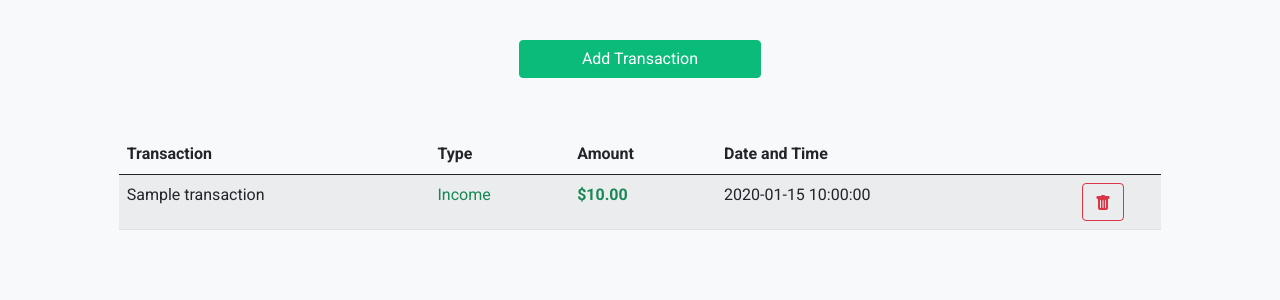
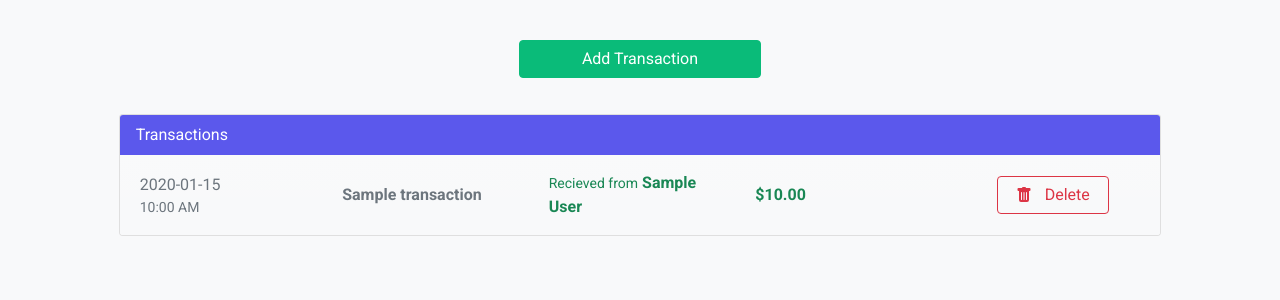
Before and after one commit to ReshanCSX/CS50x-Final-Project, a Flask app: page /transactions in a window 1280 px wide. Shown: the part 64-364 px from the top of the page. Run offline with Flask 2, Linux system fonts and the light colour scheme; a user stored in the database is signed in; tables that the repository leaves empty hold one stand-in row (values such as "Sample post").

Commit message:
New Design for transactions

```diff
--- a/financeapp/routes.py
+++ b/financeapp/routes.py
@@ -158,7 +158,28 @@ def home():
 @login_required
 def transactions():
 
-    user_transactions = Transactions.query.filter_by(user_id=current_user.id).order_by(desc(Transactions.date))
+    user_transactions = Transactions.query.filter_by(user_id=current_user.id).order_by(desc(Transactions.date)).all()
+
+    # Rendering Transactions
+    transaction_list = {}
+
+    def get_paid_member(id):
+        member = Members.query.get_or_404(id)
+        return member.name
+
+    index = 0
+
+    for transaction in user_transactions:
+        transaction_list[index] = {}
+        transaction_list[index]['id'] = transaction.id
+        transaction_list[index]['date'] = transaction.date.date()
+        transaction_list[index]['name'] = transaction.transaction_name
+        transaction_list[index]['time'] = (transaction.date.strftime("%I:%M %p"))
+        transaction_list[index]['type'] = transaction.transaction_type
+        transaction_list[index]['paid'] = get_paid_member(transaction.paid_by)
+        transaction_list[index]['amount'] = transaction.amount
+
+        index += 1
 
     # Render members list
     members = Members.query.filter_by(user_id=current_user.id).all()
@@ -215,7 +236,7 @@ def transactions():
         return redirect(url_for("transactions"))
 
 
-    return render_template("transactions.html", title="Transactions", form = form, user_transactions = user_transactions)
+    return render_template("transactions.html", title="Transactions", form = form, transaction_list = transaction_list)
 
 
 # Deleting records  route
--- a/financeapp/templates/transactions.html
+++ b/financeapp/templates/transactions.html
@@ -172,46 +172,53 @@
     </div>
   </div>
 
-  <div class="table-responsive-md mt-5">
-    <table class="table table-striped mt-3">
-      <thead>
-        <tr>
-          <th>Transaction</th>
-          <th>Type</th>
-          <th>Amount</th>
-          <th>Date and Time</th>
-          <th></th>
-        </tr>
-      </thead>
-      <tbody>
-        {% if user_transactions %}
-          {% for transaction in user_transactions %}
-          <tr>
-            <td>{{ transaction.transaction_name }}</td>
-            {% if transaction.transaction_type == 'Ex' %}
-              <td class="text-danger">Expense</td>
-              <td  class="text-danger fw-bold">{{ transaction.amount | usd }}</td>
+  <!-- Transaction Data -->
+  <div class="row row-cols-1 g-4 mt-1">
+    <div class="col">
+        <div class="card">
+            <div class="card-header bg-color text-white">
+            Transactions
+            </div>
+            <ul class="list-group list-group-flush">
+
+              {% if transaction_list %}
+                {% for transaction_id, transaction_data in transaction_list.items() %}
+                <li class="list-group-item bg-light bg-gradient py-3">
+
+                  <div class="row d-flex align-items-center">
+
+                      <div class="col">
+                        <div class="row ps-3 text-muted">{{ transaction_data.date }}</div>
+                        <div class="row ps-3 text-muted"><small class="ms-0 ps-0">{{ transaction_data.time }}</small></div>
+                      </div>
+
+                      <div class="col fw-bold text-muted text-start">{{ transaction_data.name}} </div>
+
+                      {% if transaction_data.type == 'Ex' %}
+                        <div class="col text-danger"><span class="small pe-1">Paid by</span><span class="fw-bold">{{ transaction_data.paid }}</span></div>
+                        <div  class="col text-danger fw-bold">{{ transaction_data.amount | usd }}</div>
                       {% else %}
-              <td class="text-success">Income</td>
-              <td class="text-success  fw-bold">{{ transaction.amount | usd }}</td>
+                      <div class="col text-success"><span class="small pe-1">Recieved from</span><span class="fw-bold">{{ transaction_data.paid }}</span></div>
+                        <div class="col text-success  fw-bold">{{ transaction_data.amount | usd }}</div>
                       {% endif %}
 
-            <td>{{ transaction.date }}</td>
-            <td class="text-center">
-              <a href="{{ url_for('del_transactions',transaction_id=transaction.id) }}" class="btn btn-outline-danger">
+                      <div class="col text-end">
+                        <a href="{{ url_for('del_transactions',transaction_id=transaction_data.id ) }}" class="btn btn-outline-danger d-flex mx-auto align-items-center justify-content-around" style="max-width:7rem;">
                           <svg xmlns="http://www.w3.org/2000/svg" width="16" height="16" fill="currentColor" class="bi bi-trash-fill" viewBox="0 0 16 16">
                           <path d="M2.5 1a1 1 0 0 0-1 1v1a1 1 0 0 0 1 1H3v9a2 2 0 0 0 2 2h6a2 2 0 0 0 2-2V4h.5a1 1 0 0 0 1-1V2a1 1 0 0 0-1-1H10a1 1 0 0 0-1-1H7a1 1 0 0 0-1 1H2.5zm3 4a.5.5 0 0 1 .5.5v7a.5.5 0 0 1-1 0v-7a.5.5 0 0 1 .5-.5zM8 5a.5.5 0 0 1 .5.5v7a.5.5 0 0 1-1 0v-7A.5.5 0 0 1 8 5zm3 .5v7a.5.5 0 0 1-1 0v-7a.5.5 0 0 1 1 0z"/>
                           </svg>
+                          Delete
                         </a>
-            </td>
-          </tr>
+                      </div>
+                  </div>
+              </li>
                 {% endfor %}
               {% endif %}
-      </tbody>
-    </table>
+
+            </ul>
         </div>
-
-
+    </div>
+</div>
 
 </div>
 {% endblock %}
```
Lines whose indentation alone changed are shown as unchanged.
